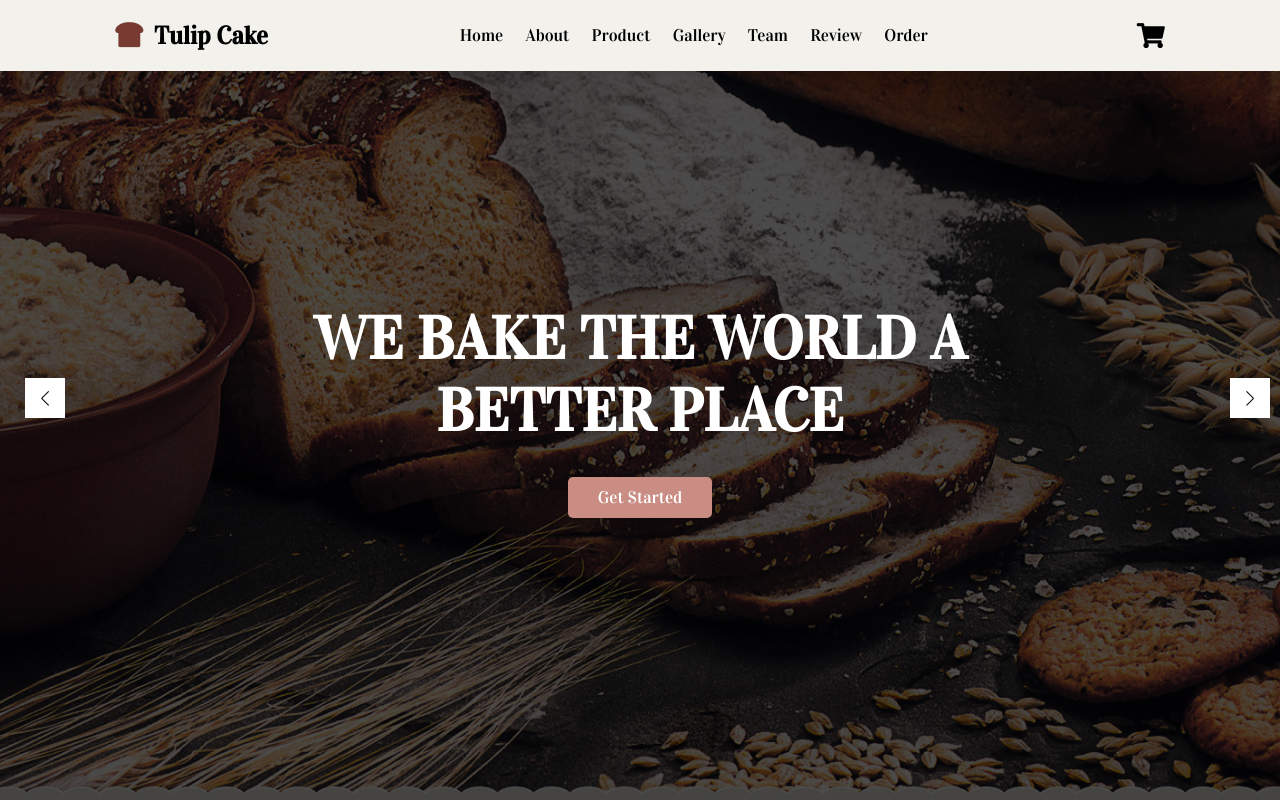
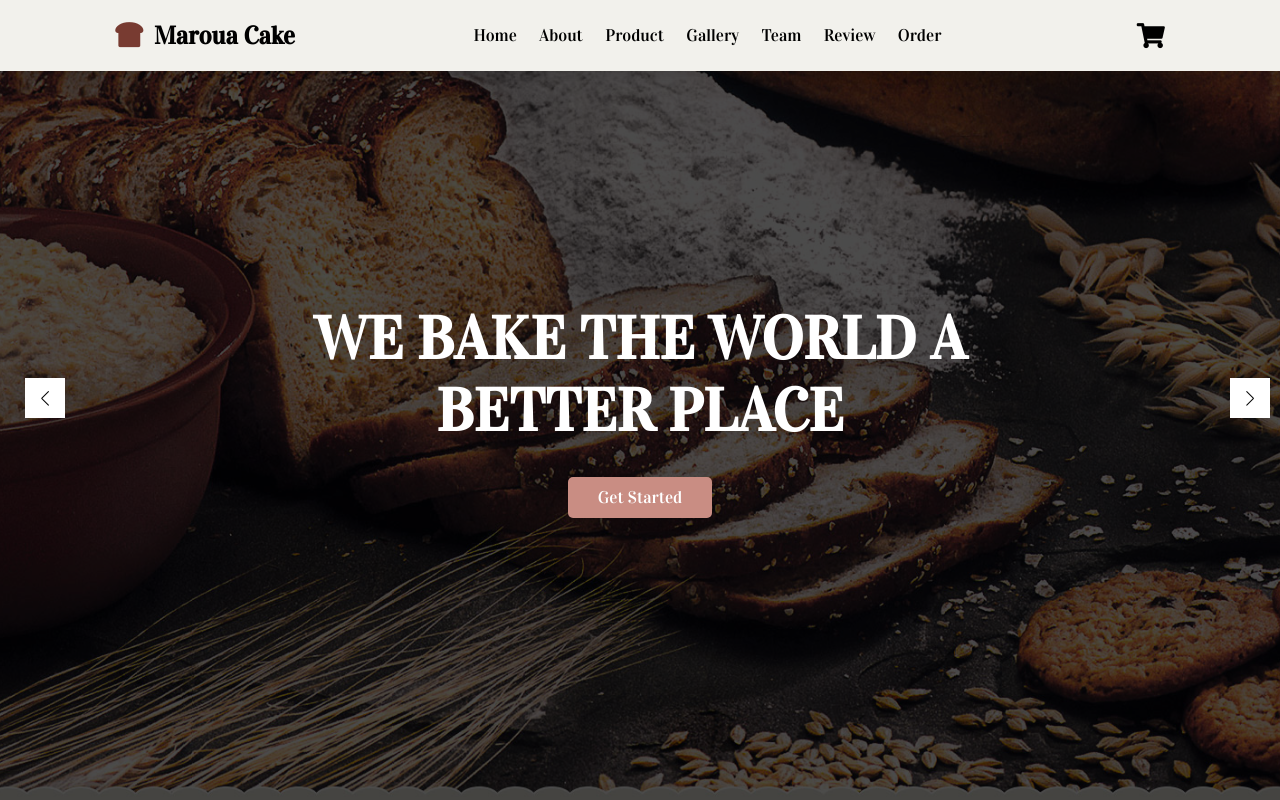
Before and after one commit to fatehachouri/Bakery-Website, a plain HTML site: page index.html in a window 1280 px wide. Shown: the top 800 px of the page. Drawn offline with nearby package versions, Linux system fonts and the light colour scheme; some packages are replaced by stand-ins of ours; a script that the page names is missing.

Commit message:
upload the design

```diff
--- a/index.html
+++ b/index.html
@@ -17,7 +17,7 @@
 <body>
     <!-- head  -->
     <header class="header">
-        <a href="#" class="logo"> <i class="fas fa-bread-slice"></i> Tulip Cake </a>
+        <a href="#" class="logo"> <i class="fas fa-bread-slice"></i> Maroua Cake </a>
         <nav class="navbar">
             <a href="#home">home</a>
             <a href="#about">about</a>
@@ -325,7 +325,7 @@
                 <img src="./imgs/review1.png" alt="">
             </div>
             <div class="content">
-                <h3>Tulin</h3>
+                <h3>Maroua</h3>
                 <p>CEO</p>
                 <div class="share">
                     <i class="fab fa-facebook-f"></i>
@@ -355,7 +355,7 @@
                 <img src="./imgs/review3.png" alt="">
             </div>
             <div class="content">
-                <h3>Fadila</h3>
+                <h3>Samah</h3>
                 <p>manager</p>
                 <div class="share">
                     <i class="fab fa-facebook-f"></i>
@@ -421,7 +421,7 @@
 
         <div class="box">
             <img src="./imgs/review1.png" class="user" alt="">
-            <h3>Maroua</h3>
+            <h3>Fadila</h3>
             <div class="stars">
                 <i class="fas fa-star"></i>
                 <i class="fas fa-star"></i>
```
